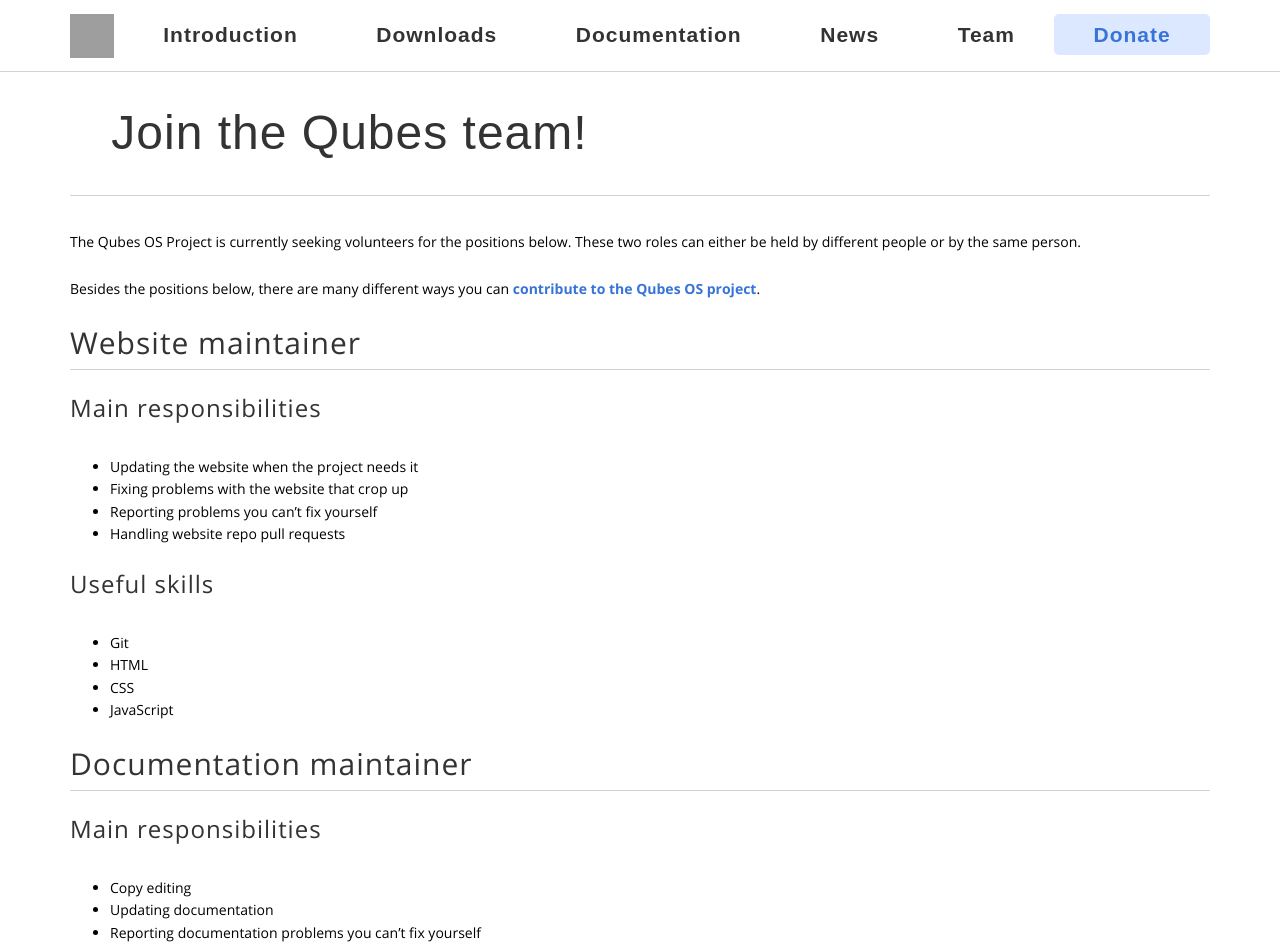
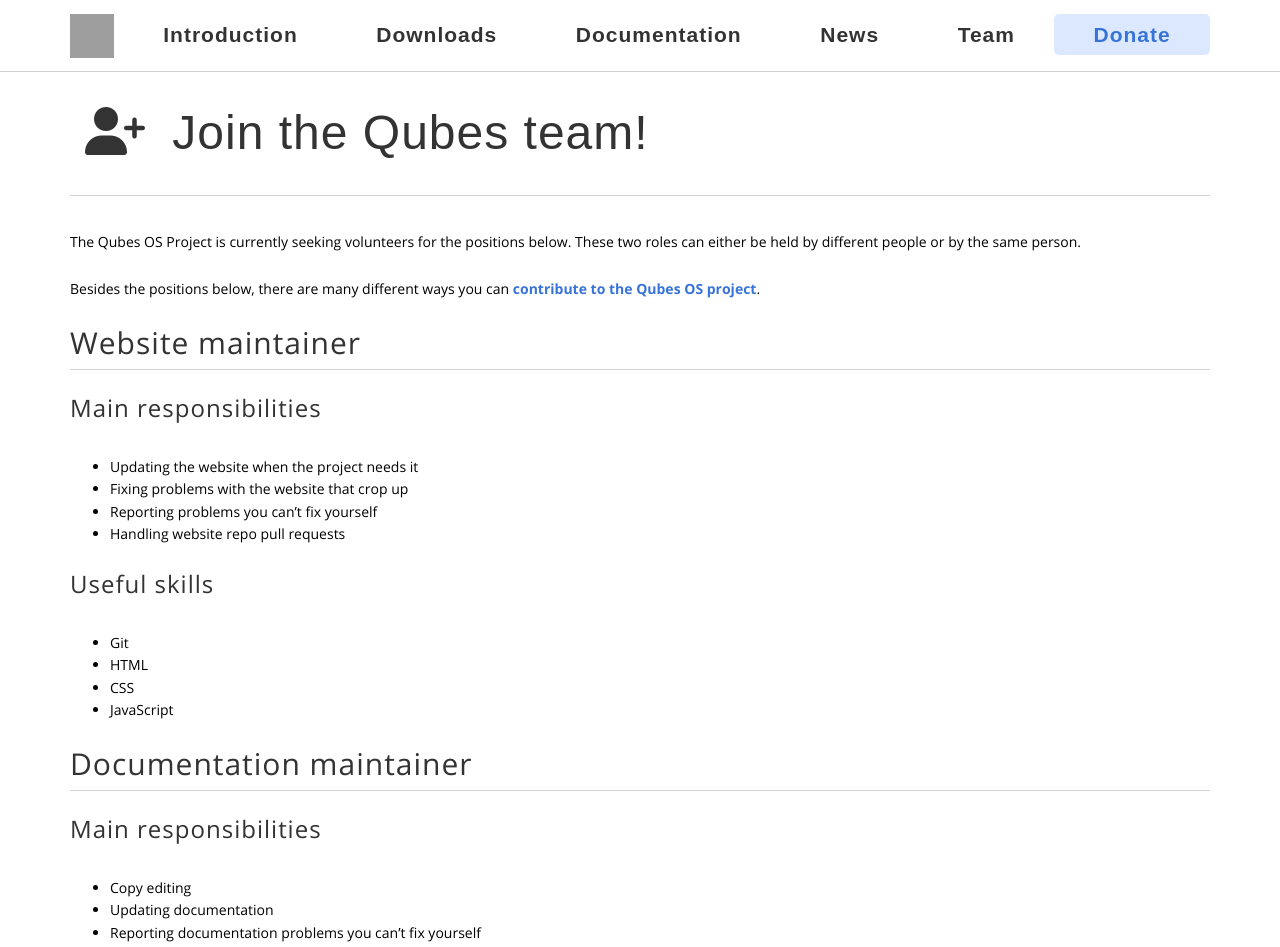
Before and after one commit to QubesOS/qubesos.github.io, a Jekyll site: the page built from pages/join.md, in a window 1280 px wide. Shown: the top 947 px of the page. Built offline with Jekyll 4.4.1, drawn with Linux system fonts in a browser that asks for light colours; some web fonts are replaced; grey boxes are pictures that could not be loaded.

Commit message:
Fix URL, button, and icon

```diff
--- a/_data/architecture.yml
+++ b/_data/architecture.yml
@@ -131,6 +131,7 @@
     url: /team/#community-contributors
   - title: Join the team
     url: /join/
+    icon: fa-user-plus
 
 - title: Donate
   url: /donate/
--- a/_includes/team.html
+++ b/_includes/team.html
@@ -88,7 +88,7 @@
     {% endif %}
   {% endfor %}
   <div class="text-center more-bottom">
-    <a href="{{ joined.url }}" class="btn btn-primary"><i class="fa fa-user-plus fa-fw white-icon"></i>{{ joined.title }}</a>
+    <a href="/join/" class="btn btn-primary"><i class="fa fa-user-plus fa-fw white-icon"></i>Join the Qubes team!</a>
   </div>
 </div>
 <!-- Emeritus -->
```
